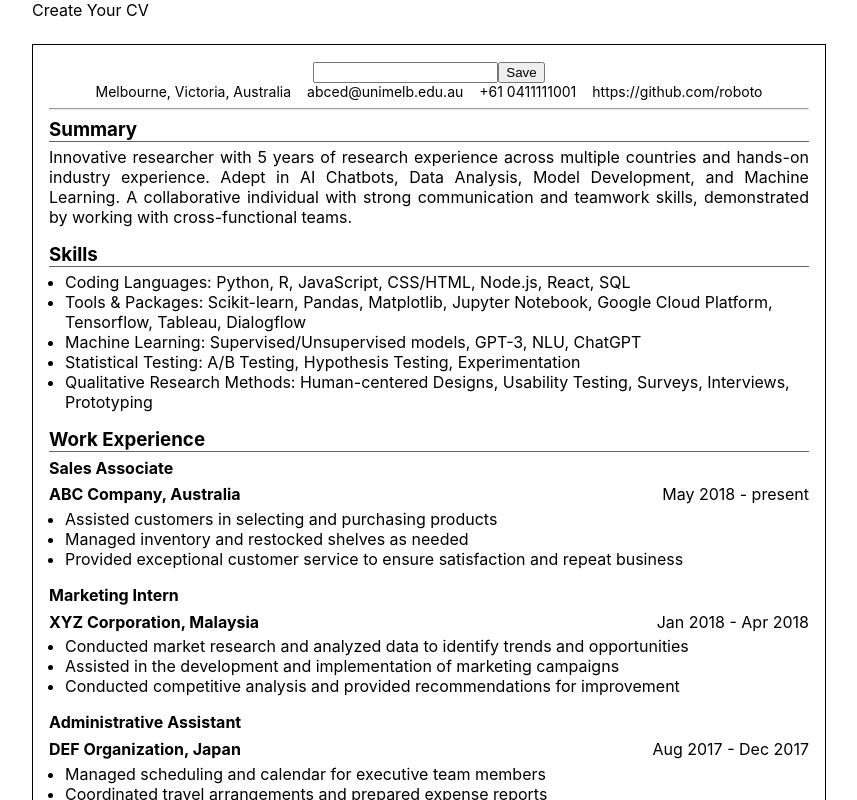
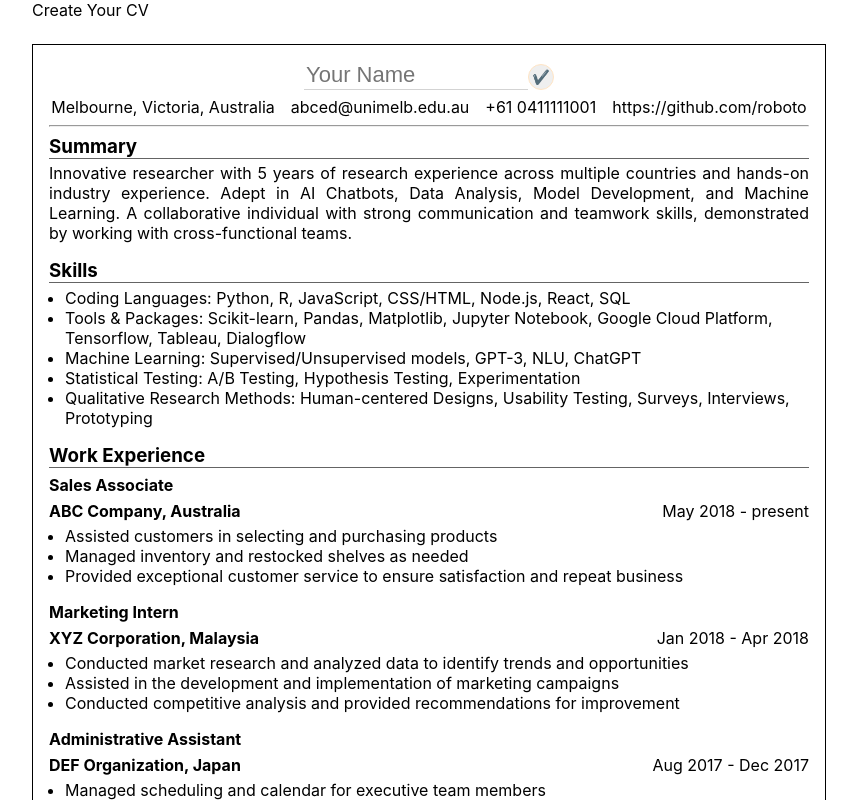
Before and after one commit to JingWei-S/odin-cv-project, a React (Create React App) app: page / in a window 1280 px wide. Both pictures are taken after a click on the element "Jing Wei". Shown: the top 800 px of the page, without its empty margins (211-1068 px from the left). Built offline with nearby package versions, Linux system fonts and the light colour scheme.

Commit message:
update the button design

```diff
--- a/src/App.css
+++ b/src/App.css
@@ -34,7 +34,7 @@
 .contact p {
   margin-top: 0;
   margin-bottom: 0;
-  font-size: 14px;
+  /* font-size: 14px; */
 }
 
 h2 {
@@ -99,3 +99,39 @@ div > span {
 .others ul {
   margin-bottom: 0.3em;
 }
+
+button {
+  display: inline-flex;
+  align-items: center;
+  justify-content: center;
+  width: 26px;
+  height: 26px;
+  border-radius: 50%;
+  border: 1px solid bisque;
+  /* background-color: #6c757d; */
+  /* color: green; */
+  font-size: 14px;
+  cursor: pointer;
+}
+
+button:hover {
+  background-color: rgba(108, 117, 125, 0.5);
+}
+
+button:focus {
+  outline: none;
+  /* box-shadow: 0 0 0 3px rgba(108, 117, 125, 0.5); */
+}
+
+
+input[type="text"] {
+  border: none;
+  border-bottom: 1px solid lightgray;
+
+}
+
+#name[type="text"] {
+  font-size: 22px;
+  margin-bottom: 0.3em;
+  width: 10em;
+}
--- a/src/components/Edit.js
+++ b/src/components/Edit.js
@@ -14,7 +14,7 @@ class Edit extends Component {
         return isInput ? (
           <div>
             <input id={id} type="text" onChange={handleInputChange} />
-            <button onClick={setIsInput}>Save</button>
+            <button onClick={setIsInput}>✔️</button>
           </div>
         ) : (
           <h4 id={id} onClick={handleClick}>
@@ -26,7 +26,7 @@ class Edit extends Component {
         return isInput ? (
           <div>
             <input id={id} type="text" onChange={handleInputChange} />
-            <button onClick={setIsInput}>Save</button>
+            <button onClick={setIsInput}>✔️</button>
           </div>
         ) : (
           <h4 id={id} onClick={handleClick}>
@@ -38,7 +38,7 @@ class Edit extends Component {
         return isInput ? (
           <div>
             <input id={id} type="text" onChange={handleInputChange} />
-            <button onClick={setIsInput}>Save</button>
+            <button onClick={setIsInput}>✔️</button>
           </div>
         ) : (
           <li id={id} onClick={handleClick}>
@@ -50,7 +50,7 @@ class Edit extends Component {
         return isInput ? (
           <div>
             <input id={id} type="text" onChange={handleInputChange} />
-            <button onClick={setIsInput}>Save</button>
+            <button onClick={setIsInput}>✔️</button>
           </div>
         ) : (
           <h4 id={id} onClick={handleClick}>
@@ -62,7 +62,7 @@ class Edit extends Component {
         return isInput ? (
           <div>
             <input id={id} type="text" onChange={handleInputChange} />
-            <button onClick={setIsInput}>Save</button>
+            <button onClick={setIsInput}>✔️</button>
           </div>
         ) : (
           <span id={id} onClick={handleClick}>
@@ -74,7 +74,7 @@ class Edit extends Component {
         return isInput ? (
           <div>
             <input id={id} type="text" onChange={handleInputChange} />
-            <button onClick={setIsInput}>Save</button>
+            <button onClick={setIsInput}>✔️</button>
           </div>
         ) : (
           <span id={id} onClick={handleClick}>
@@ -86,7 +86,7 @@ class Edit extends Component {
         return isInput ? (
           <div>
             <input id={id} type="text" onChange={handleInputChange} />
-            <button onClick={setIsInput}>Save</button>
+            <button onClick={setIsInput}>✔️</button>
           </div>
         ) : (
           <span id={id} onClick={handleClick}>
@@ -110,7 +110,7 @@ class Edit extends Component {
         return isInput ? (
           <div>
             <input id={id} type="text" onChange={handleInputChange} />
-            <button onClick={setIsInput}>Save</button>
+            <button onClick={setIsInput}>✔️</button>
           </div>
         ) : (
           <h4 id={id} onClick={handleClick}>
@@ -122,7 +122,7 @@ class Edit extends Component {
         return isInput ? (
           <div>
             <input id={id} type="text" onChange={handleInputChange} />
-            <button onClick={setIsInput}>Save</button>
+            <button onClick={setIsInput}>✔️</button>
           </div>
         ) : (
           <span id={id} onClick={handleClick}>
@@ -134,7 +134,7 @@ class Edit extends Component {
         return isInput ? (
           <div>
             <input id={id} type="text" onChange={handleInputChange} />
-            <button onClick={setIsInput}>Save</button>
+            <button onClick={setIsInput}>✔️</button>
           </div>
         ) : (
           <li id={id} onClick={handleClick}>
@@ -146,7 +146,7 @@ class Edit extends Component {
         return isInput ? (
           <div>
             <input id={id} type="text" onChange={handleInputChange} />
-            <button onClick={setIsInput}>Save</button>
+            <button onClick={setIsInput}>✔️</button>
           </div>
         ) : (
           <li id={id} onClick={handleClick}>
@@ -157,18 +157,18 @@ class Edit extends Component {
         return isInput ? (
           <div>
             <input id={id} type="text" onChange={handleInputChange} />
-            <button onClick={setIsInput}>Save</button>
+            <button onClick={setIsInput}>✔️</button>
           </div>
         ) : (
-          <p id={id} onClick={handleClick}>
+          <div id={id} onClick={handleClick}>
             {text}
-          </p>
+          </div>
         );
       case id === "summary":
         return isInput ? (
           <div>
             <input id={id} type="text" onChange={handleInputChange} />
-            <button onClick={setIsInput}>Save</button>
+            <button onClick={setIsInput}>✔️</button>
           </div>
         ) : (
           <p id={id} onClick={handleClick}>
@@ -179,7 +179,7 @@ class Edit extends Component {
         return isInput ? (
           <div>
             <input id={id} type="text" onChange={handleInputChange} />
-            <button onClick={setIsInput}>Save</button>
+            <button onClick={setIsInput}>✔️</button>
           </div>
         ) : (
           <p id={id} onClick={handleClick}>
@@ -190,7 +190,7 @@ class Edit extends Component {
         return isInput ? (
           <div>
             <input id={id} type="text" onChange={handleInputChange} />
-            <button onClick={setIsInput}>Save</button>
+            <button onClick={setIsInput}>✔️</button>
           </div>
         ) : (
           <p id={id} onClick={handleClick}>
@@ -201,7 +201,7 @@ class Edit extends Component {
         return isInput ? (
           <div>
             <input id={id} type="text" onChange={handleInputChange} />
-            <button onClick={setIsInput}>Save</button>
+            <button onClick={setIsInput}>✔️</button>
           </div>
         ) : (
           <p id={id} onClick={handleClick}>
@@ -211,8 +211,8 @@ class Edit extends Component {
       case id === "name":
         return isInput ? (
           <div>
-            <input id={id} type="text" onChange={handleInputChange} />
-            <button onClick={setIsInput}>Save</button>
+            <input id={id} type="text" placeholder="Your Name" onChange={handleInputChange} />
+            <button onClick={setIsInput}>✔️</button>
           </div>
         ) : (
           <h2 id={id} onClick={handleClick}>
```
